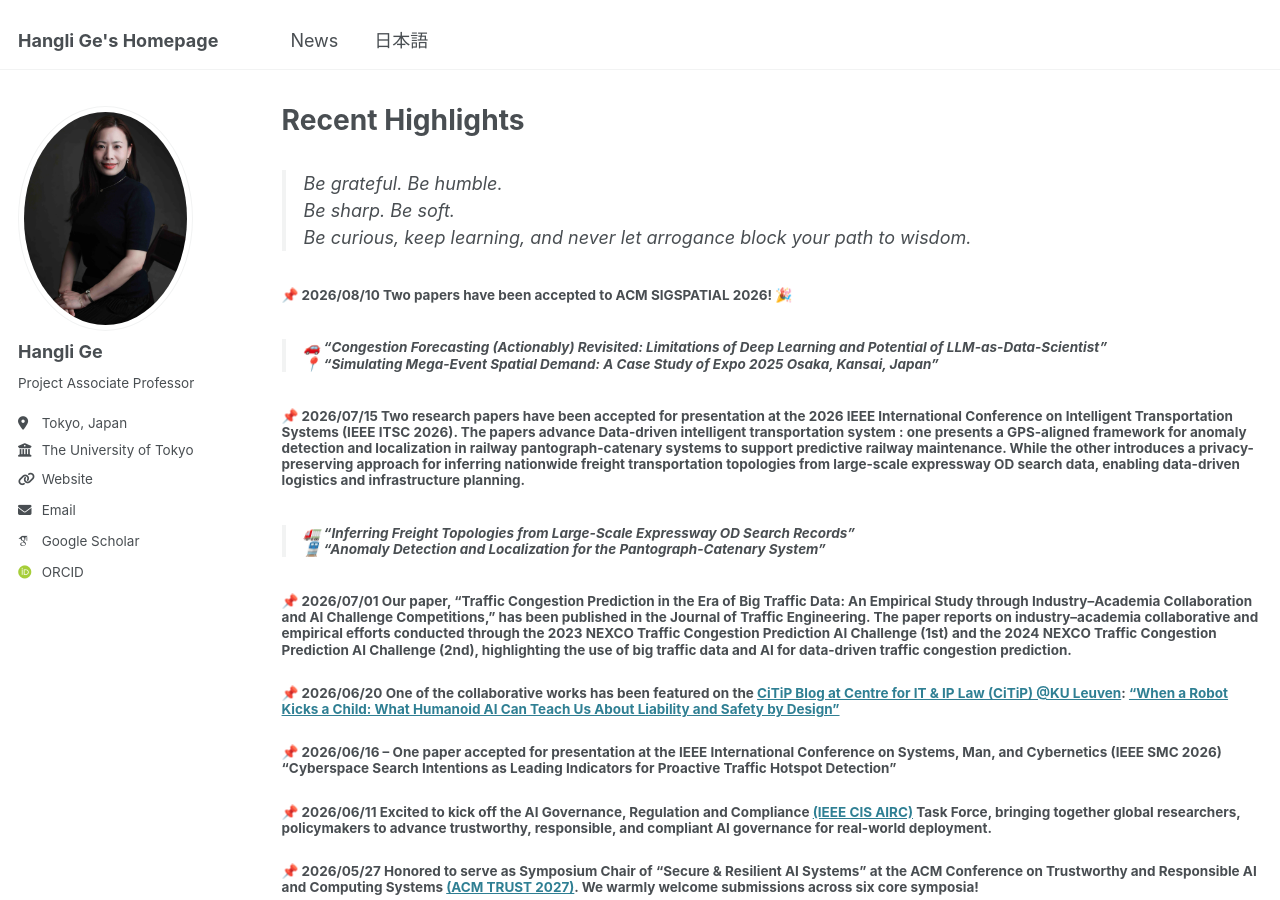
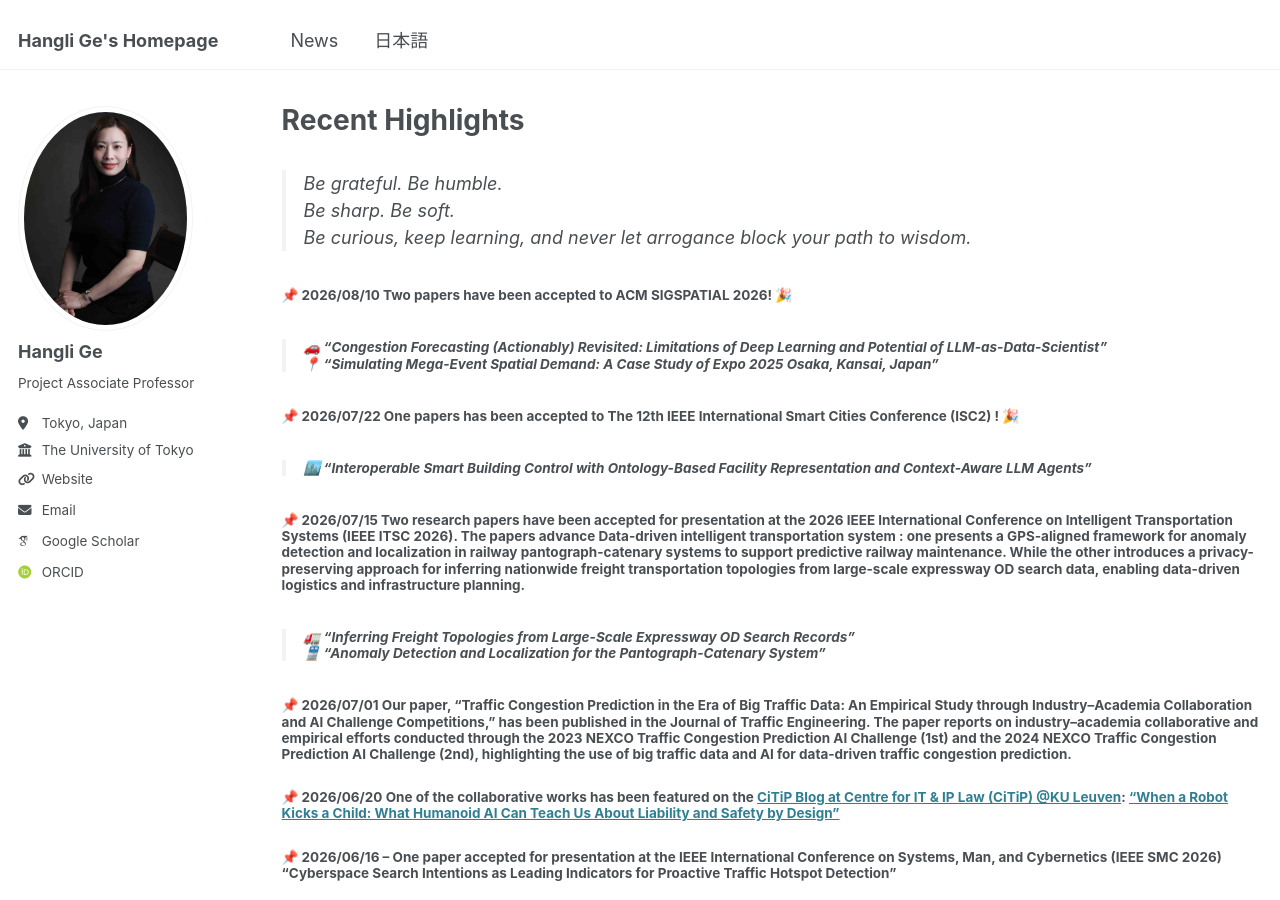
Before and after one commit to christie888/christie888.github.io, a Jekyll site: the page built from _pages/post.md, in a window 1280 px wide and 900 px high. Built offline with Jekyll 4.4.1, drawn with Linux system fonts in a browser that asks for light colours; some web fonts are replaced.

Commit message:
Update post.md with new conference paper entries
Added a new entry about a paper accepted to the IEEE ISC2 conference and updated the formatting for clarity.

```diff
--- a/_pages/post.md
+++ b/_pages/post.md
@@ -11,9 +11,11 @@
 ##### 📌 2026/08/10 Two papers have been accepted to ACM SIGSPATIAL 2026! 🎉
 > ######  🚗 **“Congestion Forecasting (Actionably) Revisited: Limitations of Deep Learning and Potential of LLM-as-Data-Scientist”**<br> 📍 **“Simulating Mega-Event Spatial Demand: A Case Study of Expo 2025 Osaka, Kansai, Japan”**
 
+##### 📌 2026/07/22 One papers has been accepted to The 12th IEEE International Smart Cities Conference (ISC2) ! 🎉
+> ######  🏙️ **“Interoperable Smart Building Control with Ontology-Based Facility Representation and Context-Aware LLM Agents”**
+
 ##### 📌 2026/07/15 Two research papers have been accepted for presentation at the **2026 IEEE International Conference on Intelligent Transportation Systems (IEEE ITSC 2026)**. The papers advance Data-driven intelligent transportation system : one presents a GPS-aligned framework for anomaly detection and localization in railway pantograph-catenary systems to support predictive railway maintenance. While the other introduces a privacy-preserving approach for inferring nationwide freight transportation topologies from large-scale expressway OD search data, enabling data-driven logistics and infrastructure planning.
 > ######  🚛 **“Inferring Freight Topologies from Large-Scale Expressway OD Search Records”**<br> 🚆 **“Anomaly Detection and Localization for the Pantograph-Catenary System”**
-
 
 ##### 📌 2026/07/01 Our paper, "Traffic Congestion Prediction in the Era of Big Traffic Data: An Empirical Study through Industry–Academia Collaboration and AI Challenge Competitions," has been published in the Journal of Traffic Engineering. The paper reports on industry–academia collaborative and empirical efforts conducted through the 2023 NEXCO Traffic Congestion Prediction AI Challenge (1st) and the 2024 NEXCO Traffic Congestion Prediction AI Challenge (2nd), highlighting the use of big traffic data and AI for data-driven traffic congestion prediction.
 
```
